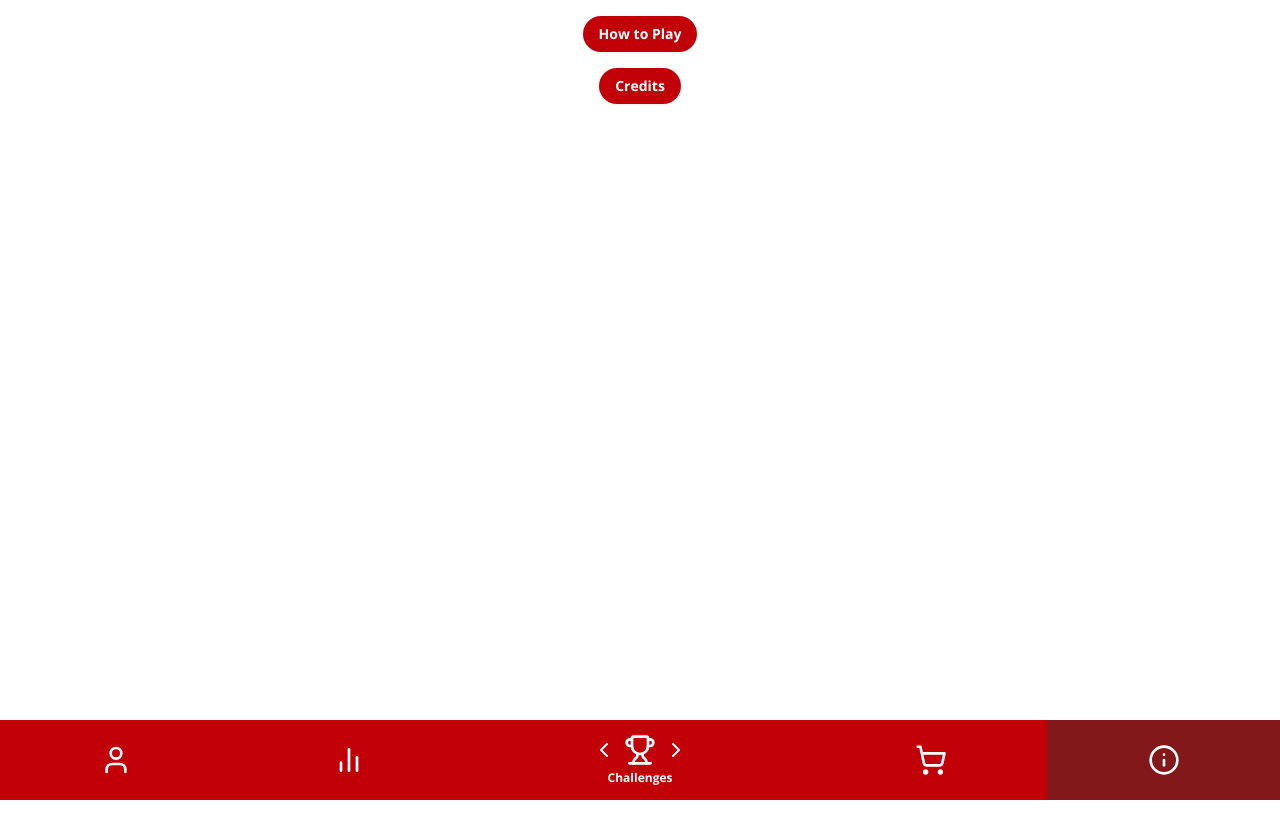
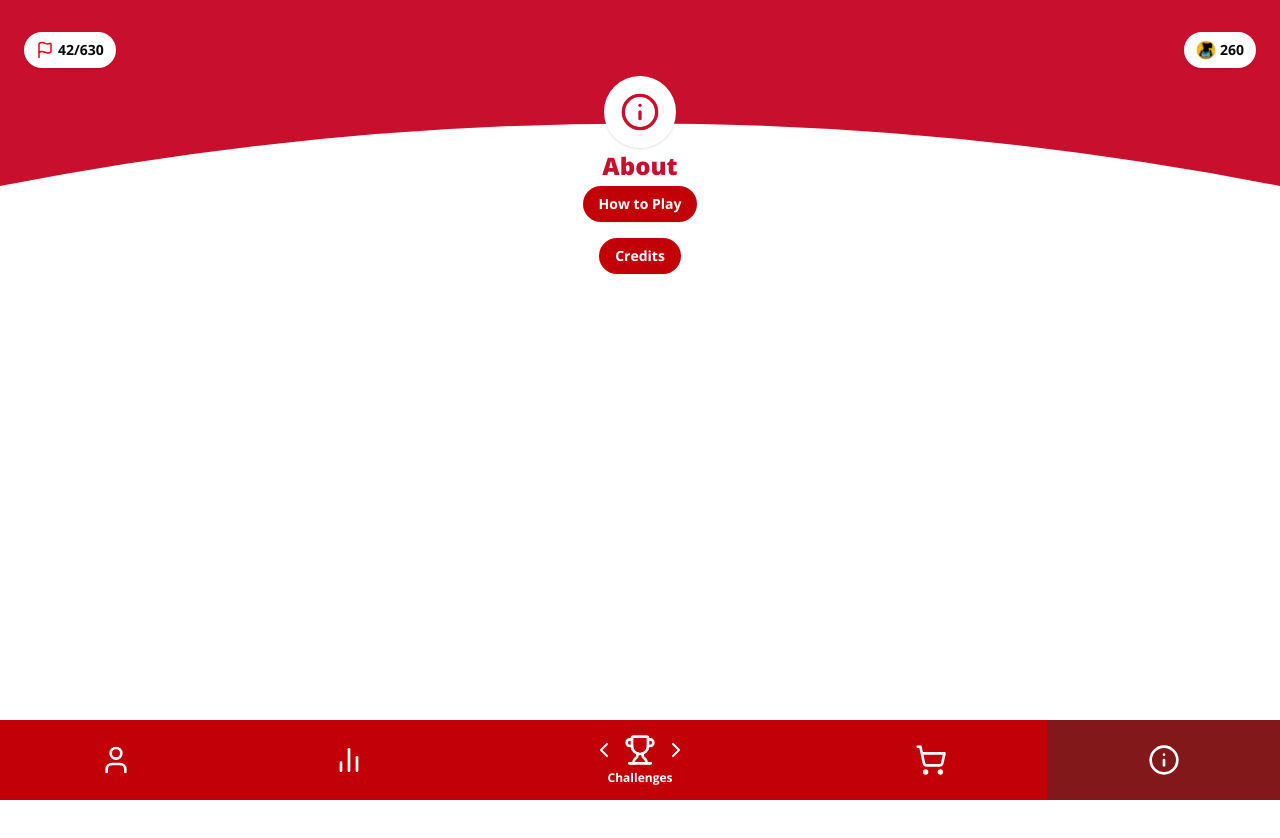
Before and after one commit to ScottyLabs/o-quest, a React (Vite) app in the folder apps/frontend/: page /about in a window 1280 px wide. After the commit the page ends 800 px from the top, so only its background shows below. Built offline with nearby package versions, Linux system fonts and the light colour scheme.

Commit message:
feat: add about page header

```diff
--- a/apps/frontend/src/routes/about.tsx
+++ b/apps/frontend/src/routes/about.tsx
@@ -1,3 +1,4 @@
+import { PageHeader } from "@/components/page-header";
 import { Button } from "@/components/ui/button";
 import {
     Dialog,
@@ -8,6 +9,7 @@ import {
     DialogTrigger,
 } from "@/components/ui/dialog";
 import { createFileRoute, useNavigate } from "@tanstack/react-router";
+import { Info } from "lucide-react";
 
 interface Contributor {
     firstName: string;
@@ -117,12 +119,21 @@ function About() {
     const pastContributorsByYear = groupByContributionYear(pastContributors);
 
     return (
-        <div className="bg-white min-h-screen max-w-md mx-auto p-4 flex flex-col items-center text-[15px] leading-snug">
+        <div>
+            <PageHeader
+                title="About"
+                icon={<Info size={40} color="#C8102E" />}
+            />
+
+            <div className="flex flex-col items-center leading-snug">
                 {/* How to Play button */}
                 <Button
                     className="mb-4 px-4 py-2 bg-red-700 text-white rounded-full font-bold"
                     onClick={() =>
-                    navigate({ to: "/onboarding", search: { from: "about" } })
+                        navigate({
+                            to: "/onboarding",
+                            search: { from: "about" },
+                        })
                     }
                 >
                     How to Play
@@ -156,7 +167,9 @@ function About() {
                                         className="contents"
                                     >
                                         <div className="text-center">{`${c.firstName} ${c.lastName} (${c.major} '${c.grad_year.toString().slice(-2)})`}</div>
-                                    <div className="text-center">{c.role}</div>
+                                        <div className="text-center">
+                                            {c.role}
+                                        </div>
                                     </div>
                                 ))}
                             </div>
@@ -171,7 +184,8 @@ function About() {
                                 {Object.entries(pastContributorsByYear)
                                     .sort(
                                         ([a], [b]) =>
-                                        Number.parseInt(b) - Number.parseInt(a),
+                                            Number.parseInt(b) -
+                                            Number.parseInt(a),
                                     )
                                     .map(
                                         ([year, teamMembers]: [
@@ -203,5 +217,6 @@ function About() {
                     </DialogContent>
                 </Dialog>
             </div>
+        </div>
     );
 }
```
Lines whose indentation alone changed are shown as unchanged.
